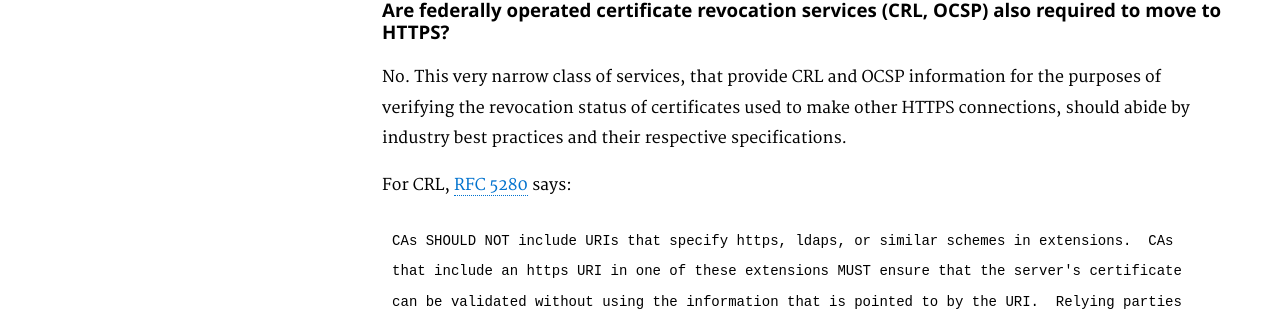
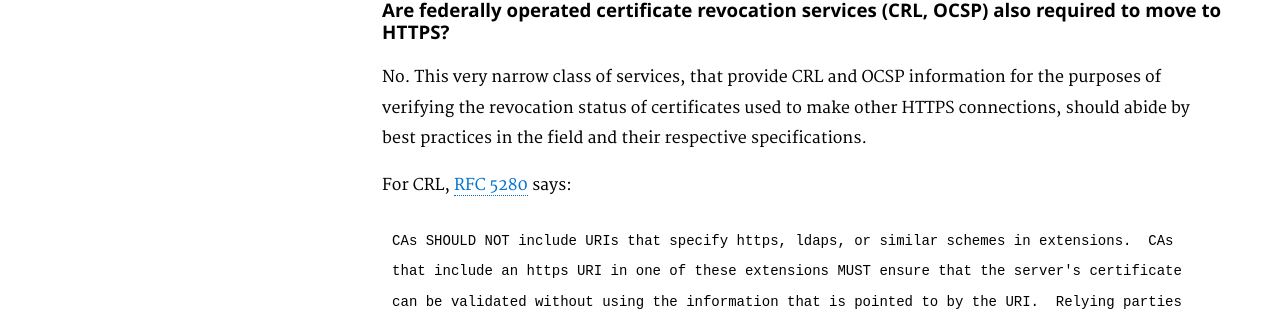
Before and after one commit to GSA/https, a Jekyll site: the page built from pages/guide.md, in a window 1280 px wide and 900 px high, scrolled down 3639 px. Shown: the part 193-512 px from the top of the window. Built offline with Jekyll 4.4.1, drawn with Linux system fonts in a browser that asks for light colours; Markdown is read by kramdown in place of the engine named in the settings.

Commit message:
"industry best practices" -> "best practices in the field"

```diff
--- a/pages/guide.md
+++ b/pages/guide.md
@@ -104,7 +104,7 @@ Sites that are reachable on both a root domain (`http://agency.gov`) and their w
 
 ### Are federally operated certificate revocation services (CRL, OCSP) also required to move to HTTPS?
 
-No. This very narrow class of services, that provide CRL and OCSP information for the purposes of verifying the revocation status of certificates used to make other HTTPS connections, should abide by industry best practices and their respective specifications.
+No. This very narrow class of services, that provide CRL and OCSP information for the purposes of verifying the revocation status of certificates used to make other HTTPS connections, should abide by best practices in the field and their respective specifications.
 
 For CRL, [RFC 5280](https://tools.ietf.org/html/rfc5280) says:
 
```
